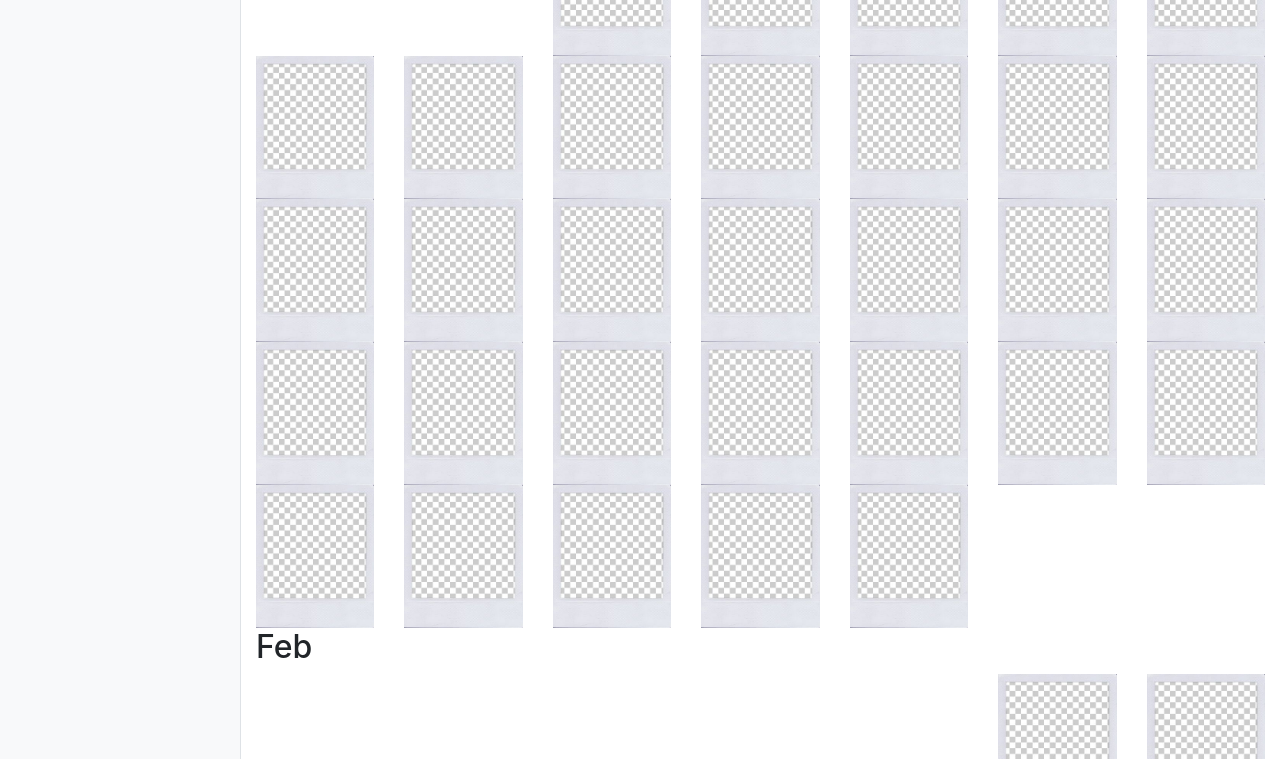
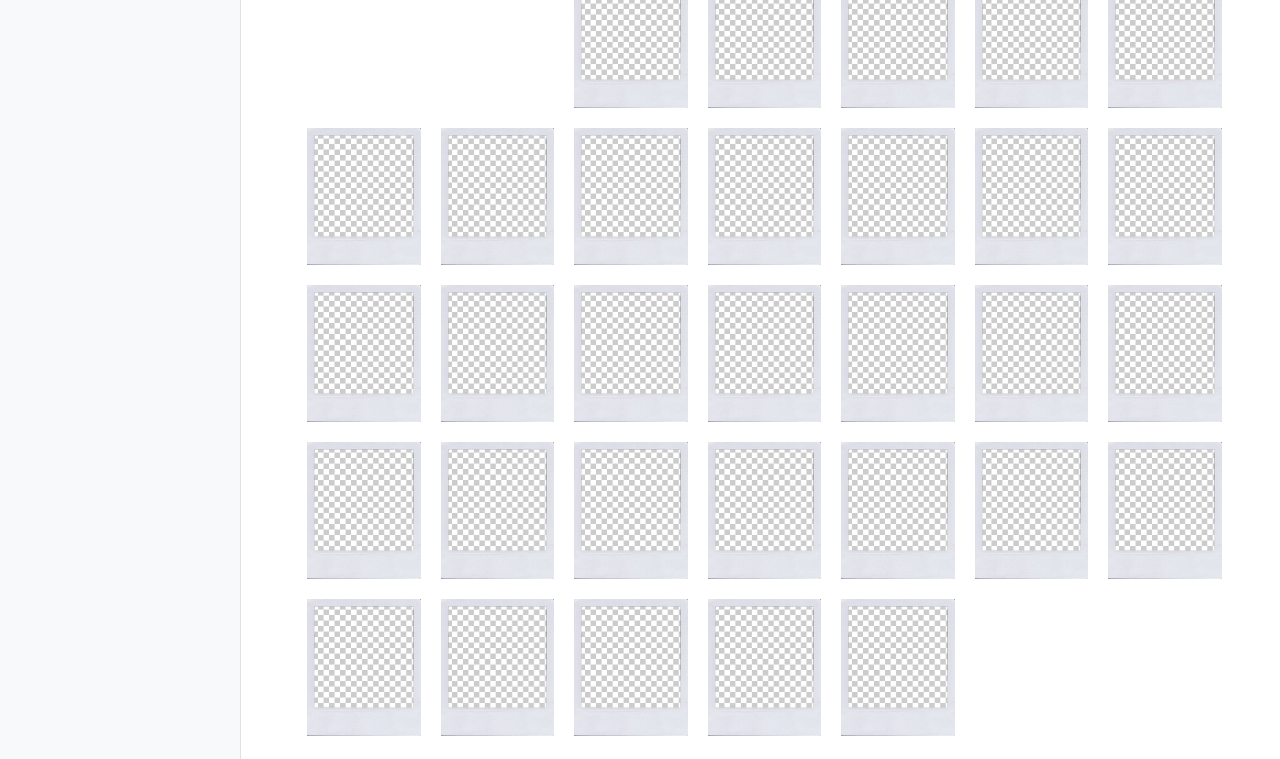
Before and after one commit to CallumMcMahon/Polaroid-Diary, a website: page index.html in a window 1280 px wide. Shown: the part 206-965 px from the top of the page. Drawn offline with nearby package versions, Linux system fonts and the light colour scheme.

Commit message:
UI margins and padding

```diff
--- a/calendar.js
+++ b/calendar.js
@@ -57,9 +57,11 @@ function showCalendar(month, year) {
 
 
     for (let k = 0; k<=month; k++){
+        let monthDiv = document.createElement("div")
+        monthDiv.classList.add("month")
         let monthTitle = document.createElement("h2")
         monthTitle.textContent = months[k]
-        calendar.appendChild(monthTitle)
+        monthDiv.appendChild(monthTitle)
 
         let monthPictures = document.createElement("div")
         let firstDay = ((new Date(year, k)).getDay() + 6)%7
@@ -110,7 +112,8 @@ function showCalendar(month, year) {
 
             monthPictures.appendChild(row); // appending each row into calendar body.
         }
-        calendar.appendChild(monthPictures)
+        monthDiv.appendChild(monthPictures)
+        calendar.appendChild(monthDiv)
     }
 }
 
--- a/css/simple-sidebar.css
+++ b/css/simple-sidebar.css
@@ -28,7 +28,11 @@ body {
   margin-left: 0;
 }
 
-@media (min-width: 768px) {
+.navbar {
+    flex-wrap: nowrap;
+}
+
+@media (min-width: 960px) {
     #sidebar-wrapper {
       margin-left: 0;
     }
@@ -41,5 +45,70 @@ body {
     #wrapper.toggled #sidebar-wrapper {
       margin-left: -15rem;
     }
+}
+
+.month {
+    margin-top: 1rem;
+    margin-left: 0.5rem;
+}
+
+
+#year {
+    width:80px;
+}
+
+#title {
+    /* margin-left: -100%;
+    margin-right: -100%; */
+    text-align: center;
+}
+
+.row {
+    margin: 0px;
+}
+
+.polaroid{
+    padding:0;
+}
+
+@media only screen and (max-width: 575px) {
+    .polaroid {
+        margin: 3px;
+    }
+    #calendar-body {
+        margin: 0.5rem;
+    }
+  }
+
+/* Small devices (portrait tablets and large phones, 600px and up) */
+@media only screen and (min-width: 576px) {
+    .polaroid {
+        margin: 5px;
+    }
+
+    #calendar-body {
+        margin: 1rem;
+    }
+}
+
+/* Medium devices (landscape tablets, 768px and up) */
+@media only screen and (min-width: 768px) {
+    .polaroid {
+        margin: 10px;
+    }
+    #calendar-body {
+        margin: 2rem;
+    }
+}
+
+/* Large devices (laptops/desktops, 992px and up) */
+@media only screen and (min-width: 992px) {
+    #calendar-body {
+        margin: 3rem;
+    }
+}
+
+/* Extra large devices (large laptops and desktops, 1200px and up) */
+@media only screen and (min-width: 1200px) {
 
 }
--- a/index.html
+++ b/index.html
@@ -42,9 +42,9 @@
           <span class="navbar-toggler-icon"></span>
         </button>
 
-        <h1 class="">My Polaroid Diary</h1>
+        <h1 id="title">My Polaroid Diary</h1>
 
-        <select class="custom-select float-right" id="year" style=width:80px onchange="chooseYear()">
+        <select class="custom-select float-right" id="year" onchange="chooseYear()">
           <option value="2020" selected>2020</option>
           <option value="2019">2019</option>
           <option value="2018">2018</option>
@@ -53,7 +53,7 @@
 
       </nav>
 
-      <div class="container" id="calendar-body"></div>
+      <div class="" id="calendar-body"></div>
     </div>
     <!-- /#page-content-wrapper -->
 
```
Lines whose indentation alone changed are shown as unchanged.
